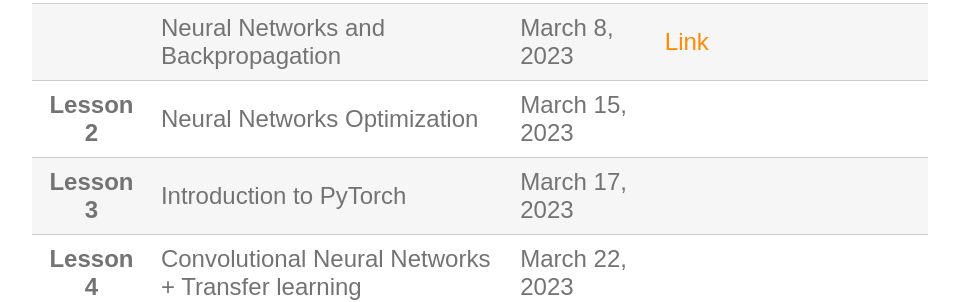
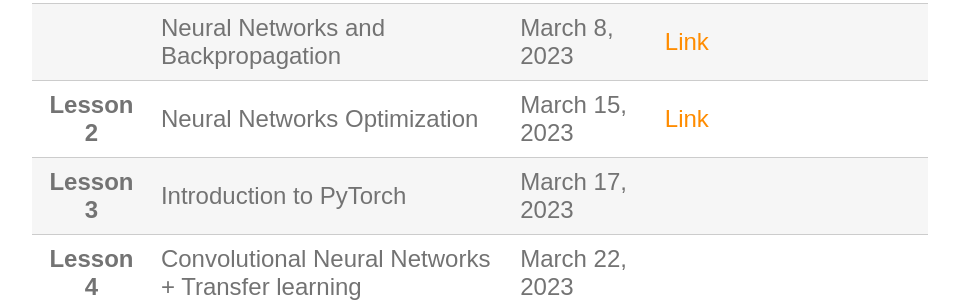
Before and after one commit to perceivelab/knowledge-discovery-course, a Jekyll site: the page built from lezioni.md, in a window 1280 px wide. Shown: the part 447-749 px from the top of the page, without its empty margins (160-1119 px from the left). Built offline with Jekyll 4.4.1, drawn with Linux system fonts in a browser that asks for light colours; our own code applies the rules of GitHub Pages for plain Markdown files.

Commit message:
Update lezioni.md

```diff
--- a/lezioni.md
+++ b/lezioni.md
@@ -6,7 +6,7 @@
 | **Lesson 1**      | Introduction                                      | March 8, 2023                  |  [Link](https://drive.google.com/file/d/1KO56GMfFdWekOv7ia7ofc68d2ip1T21J/view?usp=sharing)  | |
 |                   | Overview of modern AI               | March 8, 2023                  |  [Link](https://drive.google.com/file/d/1F-lXawV6uQ3qJPjHPDG5RY72MMBvvx9o/view?usp=sharing)  | |
 |                   | Neural Networks and Backpropagation               | March 8, 2023                  |[Link](https://drive.google.com/file/d/1u_mL3CQLQu43NnTF4MA1GUws_JGUW6ay/view?usp=sharing)    | |
-| **Lesson 2**      | Neural Networks Optimization                      | March 15, 2023                 |    | |
+| **Lesson 2**      | Neural Networks Optimization                      | March 15, 2023                 |[Link](https://drive.google.com/file/d/1Yqebhlc64lxEao4tPVYPo7vSVDur5-tE/view?usp=sharing)    | |
 | **Lesson 3**      | Introduction to PyTorch                           | March 17, 2023                 |    | |
 | **Lesson 4**      | Convolutional Neural Networks + Transfer learning | March 22, 2023                 |    | |
 | **Lesson 5**      | Train a CNN with Pytorch                          | March 29, 2023                 |    | |
```
